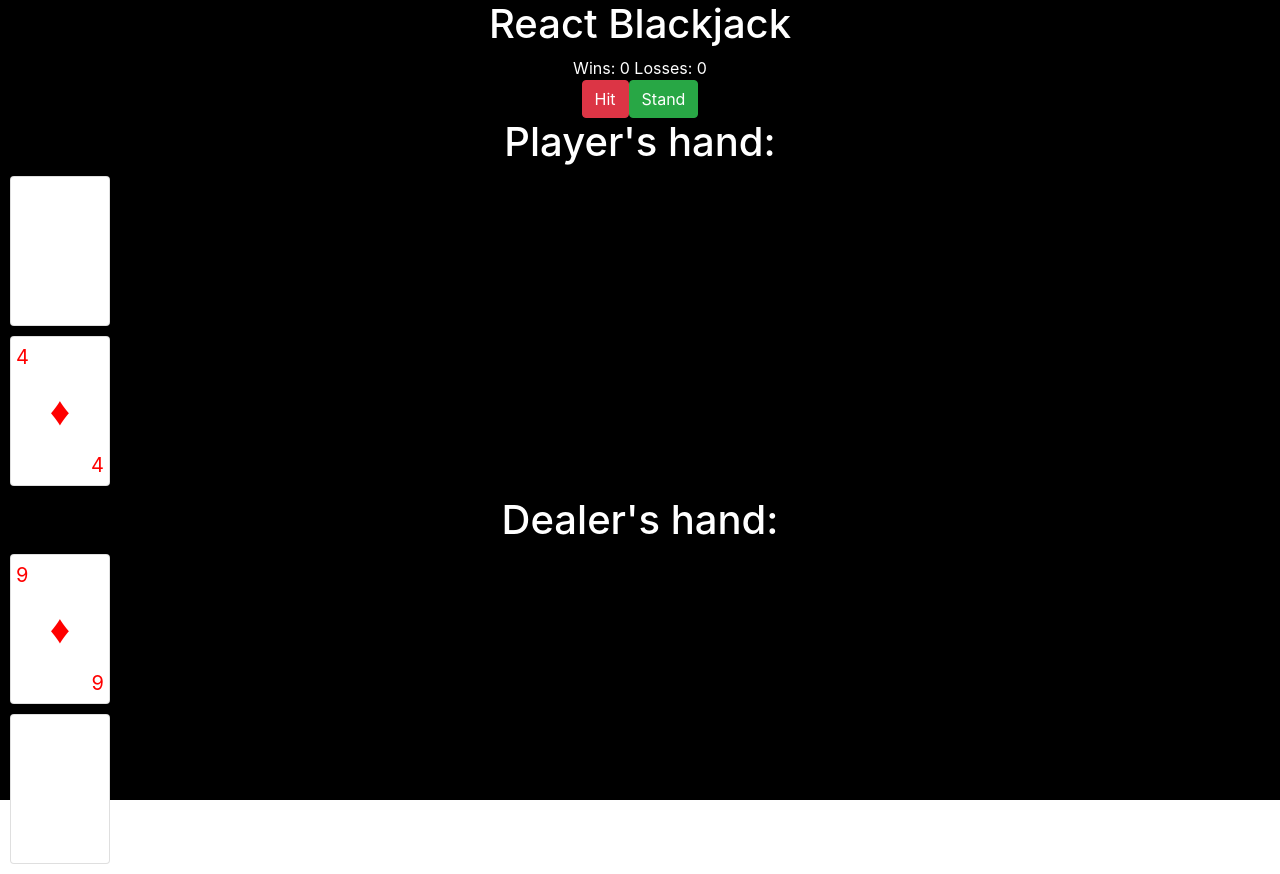
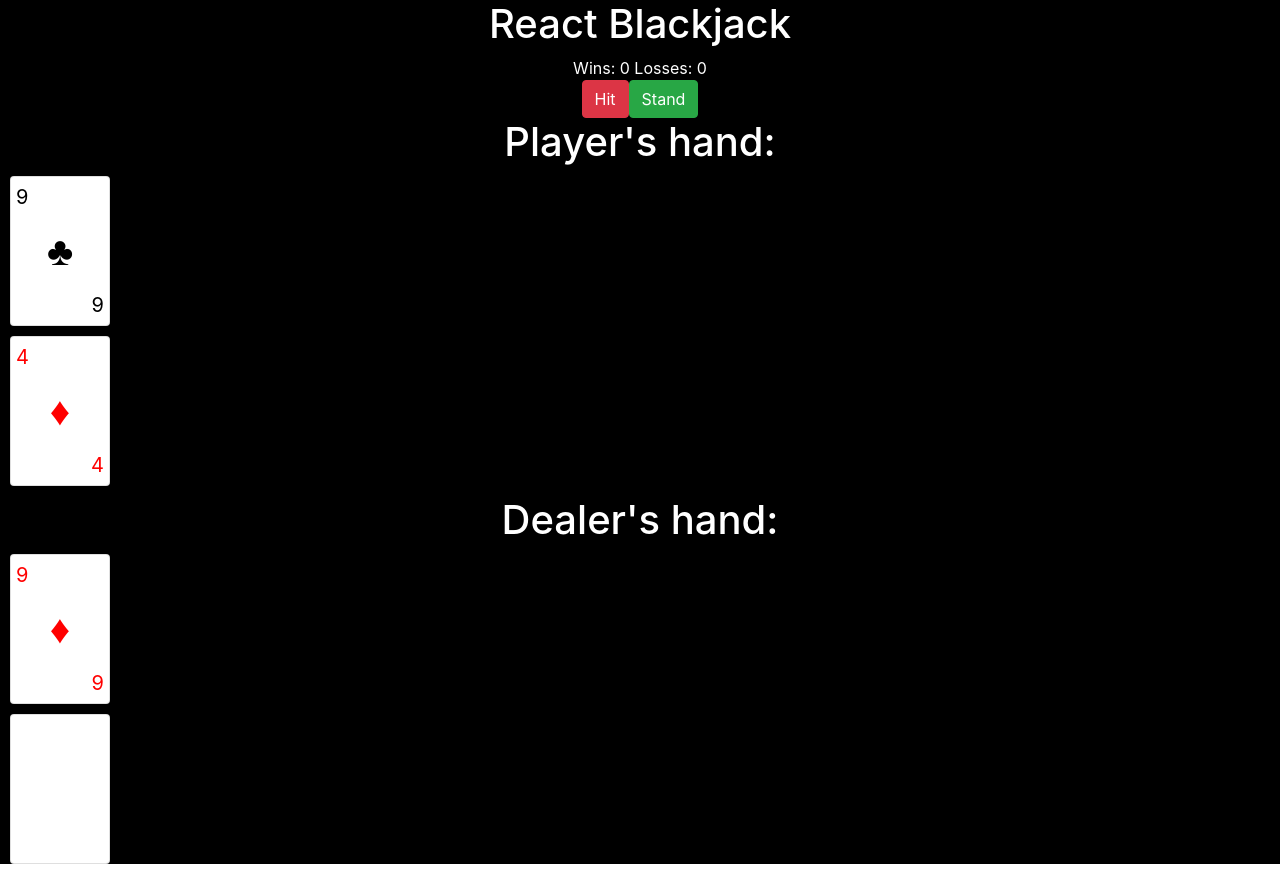
Before and after one commit to natalie-todd/blackjackfront, a React (Create React App) app: page / in a window 1280 px wide. Built offline with nearby package versions, Linux system fonts and the light colour scheme.

Commit message:
black and red show, but some cards are still blank. faces and numbers show so it is not that one is missing

```diff
--- a/src/App.css
+++ b/src/App.css
@@ -2,7 +2,6 @@
   text-align: center;
   background-color: black;
   color: white;
-  height: 100vh;
 }
 
 .oInterface {
@@ -56,6 +55,11 @@
   border-color: red;
 }
 
+.C, .S {
+  color: black;
+  border-color: black;
+}
+
 :after {
   position: absolute;
   top: 50%; left: 50%;
```
